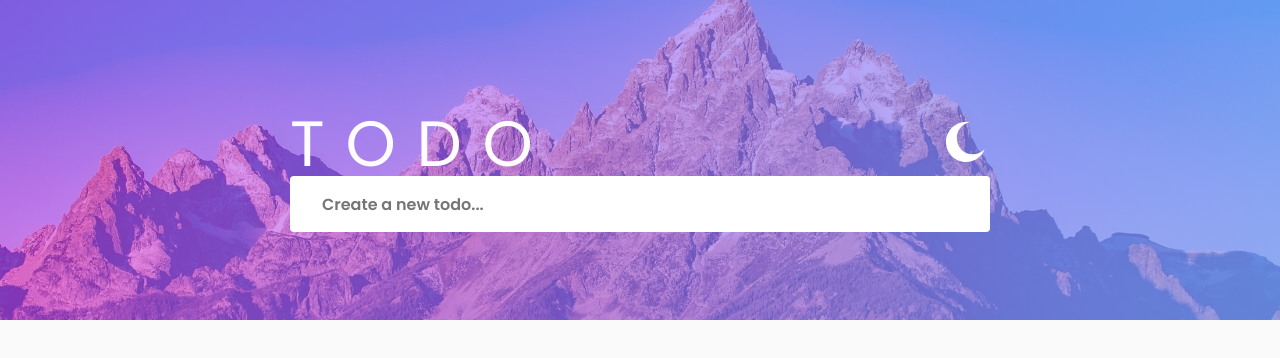
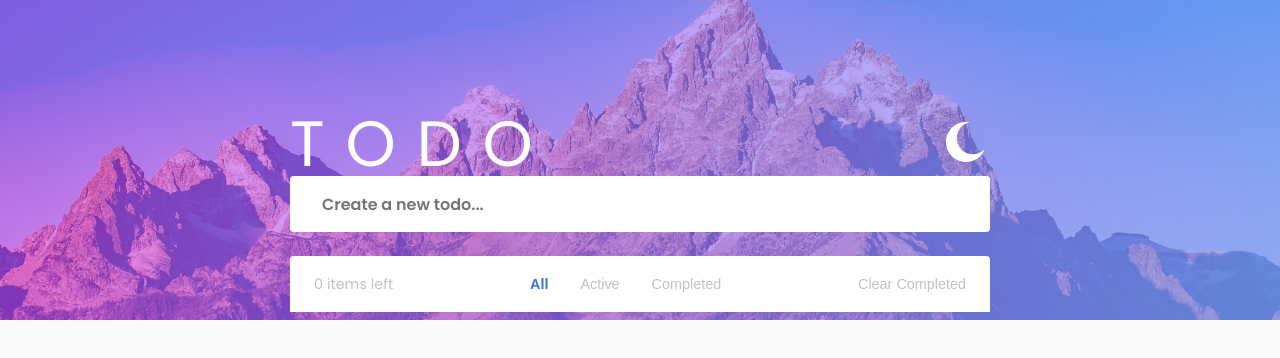
Before and after one commit to ericksilvadev/todo-list-2.0, a React (Vite) app: page / in a window 1280 px wide. Shown: the top 358 px of the page. Built offline with nearby package versions, Linux system fonts and the light colour scheme.

Commit message:
tasks filter and finish task options

```diff
--- a/src/components/Task.tsx
+++ b/src/components/Task.tsx
@@ -1,4 +1,6 @@
+import React, { useContext } from 'react';
 import { Draggable } from 'react-beautiful-dnd';
+import { TasksContext } from '../context/tasks';
 
 import checkIcon from '../images/icon-check.svg';
 import crossIcon from '../images/icon-cross.svg';
@@ -11,6 +13,24 @@ interface ITask {
 }
 
 const Task: React.FC<ITask> = ({ task, taskId, completed, index }) => {
+  const { tasks, setTasks } = useContext(TasksContext);
+
+  const handleComplete = () => {
+    const taskIndex = tasks.findIndex((task) => task.taskId === taskId);
+    console.log(tasks[0].taskId);
+    console.log(taskId);
+
+    console.log(tasks);
+
+    const { task, taskId: id, completed } = tasks[taskIndex];
+
+    const updatedTask = { task, taskId, completed: !completed };
+    const updatedTasks = [...tasks];
+
+    updatedTasks.splice(taskIndex, 1, updatedTask);
+    setTasks(updatedTasks);
+  };
+
   return (
     <Draggable draggableId={taskId} index={index} key={taskId}>
       {(provided, { isDragging }) => (
@@ -20,10 +40,11 @@ const Task: React.FC<ITask> = ({ task, taskId, completed, index }) => {
           {...provided.dragHandleProps}
           ref={provided.innerRef}
         >
-          <div>
+          <div className={completed ? 'completed' : ''}>
             <button
               type="button"
               className={completed ? 'complete-switch completed' : 'complete-switch'}
+              onClick={handleComplete}
             >
               {completed && <img src={checkIcon} alt="Check" />}
             </button>
--- a/src/components/TaskList.tsx
+++ b/src/components/TaskList.tsx
@@ -1,4 +1,4 @@
-import { useContext } from 'react';
+import { useContext, useEffect, useState } from 'react';
 import { TasksContext } from '../context/tasks';
 import { DragDropContext, Droppable } from 'react-beautiful-dnd';
 import Task from './Task';
@@ -11,6 +11,23 @@ interface ITask {
 
 const TaskList = () => {
   const { tasks, setTasks } = useContext(TasksContext);
+  const [filter, setFilter] = useState('all');
+  const [filteredTasks, setFilteredTasks] = useState([...tasks]);
+
+  useEffect(() => {
+    if (filter === 'all') setFilteredTasks([...tasks]);
+    if (filter === 'active') {
+      setFilteredTasks(tasks.filter((task) => !task.completed));
+    }
+    if (filter === 'completed') {
+      setFilteredTasks(tasks.filter((task) => task.completed));
+    }
+  }, [filter, tasks]);
+
+  const handleClearCompleted = () => {
+    const clearTasks = tasks.filter((task) => !task.completed);
+    setTasks([...clearTasks]);
+  };
 
   const onDragEnd = (result: any) => {
     const { destination, source, draggableId } = result;
@@ -32,10 +49,39 @@ const TaskList = () => {
 
   return (
     <DragDropContext onDragEnd={(result) => onDragEnd(result)}>
+      <div className="filter-tasks">
+        <p className="tasks-left">{tasks.filter((task) => !task.completed).length} items left</p>
+        <div className="filter-buttons">
+          <button
+            type="button"
+            className={filter === 'all' ? 'selected' : ''}
+            onClick={() => setFilter('all')}
+          >
+            All
+          </button>
+          <button
+            type="button"
+            className={filter === 'active' ? 'selected' : ''}
+            onClick={() => setFilter('active')}
+          >
+            Active
+          </button>
+          <button
+            type="button"
+            className={filter === 'completed' ? 'selected' : ''}
+            onClick={() => setFilter('completed')}
+          >
+            Completed
+          </button>
+        </div>
+        <button type="button" className="clear-btn" onClick={handleClearCompleted}>
+          Clear Completed
+        </button>
+      </div>
       <Droppable droppableId="task-list-droppable">
         {(provided) => (
           <ul {...provided.droppableProps} ref={provided.innerRef} className="task-list">
-            {tasks.map(({ task, taskId, completed }, index) => (
+            {filteredTasks.map(({ task, taskId, completed }, index) => (
               <Task task={task} taskId={taskId} completed={completed} index={index} />
             ))}
             {provided.placeholder}
--- a/src/styles/base.scss
+++ b/src/styles/base.scss
@@ -6,6 +6,7 @@ body {
   --gradient-pink: #d745ff98;
   --gradient-blue: #809cffc4;
   --border: #e6e5ea;
+  --text-lighter: #4c4b5959;
 }
 
 body[theme='dark'] {
@@ -16,6 +17,7 @@ body[theme='dark'] {
   --gradient-pink: #d220ffa6;
   --gradient-blue: #426afcc0;
   --border: #37394e;
+  --text-lighter: #c8cae35e;
   transition: 0.2s;
 }
 
@@ -26,6 +28,7 @@ $box: var(--box);
 $gradient-pink: var(--gradient-pink);
 $gradient-blue: var(--gradient-blue);
 $border: var(--border);
+$text-lighter: var(--text-lighter);
 
 * {
   margin: 0;
--- a/src/styles/tasks.scss
+++ b/src/styles/tasks.scss
@@ -3,6 +3,50 @@
   width: 700px;
   position: relative;
   z-index: 2;
+
+  .filter-tasks {
+    display: flex;
+    justify-content: space-between;
+    align-items: center;
+    height: 3.5rem;
+    padding: 0 1.5rem;
+
+    background: $box;
+    margin-top: 1.5rem;
+    border-radius: 4px 4px 0 0;
+
+    .tasks-left {
+      color: $text-lighter;
+      font-size: 0.9rem;
+    }
+
+    button {
+      background: none;
+      border: none;
+      color: $text-lighter;
+      transition: 0.2s;
+      font-size: 0.9rem;
+      cursor: pointer;
+
+      &:hover {
+        color: $text;
+      }
+
+      &.selected {
+        color: #4071ce;
+        font-weight: 600;
+      }
+    }
+    .filter-buttons {
+      display: flex;
+      justify-content: space-between;
+      align-items: center;
+
+      button {
+        margin: 0 1rem;
+      }
+    }
+  }
 
   .new-task {
     width: 100%;
@@ -21,26 +65,19 @@
 
   .task-list {
     width: 100%;
-    margin-top: 1.5rem;
 
     li {
       background: $box;
       height: 3.5rem;
-      border-bottom: 1px solid $border;
+      border-top: 1px solid $border;
       padding: 0 1.3rem;
-      // transition: border background-color 0.2s ease;
 
       display: flex;
       align-items: center;
       justify-content: space-between;
 
-      &:first-child {
-        border-radius: 4px 4px 0 0;
-      }
-
       &:last-child {
         border-radius: 0 0 4px 4px;
-        // border: none;
       }
 
       &.dragging {
@@ -50,17 +87,35 @@
       div {
         display: flex;
         align-items: center;
+        transition: 0.2s;
+
+        &.completed {
+          text-decoration: line-through;
+          color: $text-lighter;
+        }
       }
 
       .complete-switch {
-        height: 1.3rem;
-        width: 1.3rem;
+        height: 1.5rem;
+        width: 1.5rem;
         border: 1px solid $border;
         border-radius: 50%;
         background-color: $box;
         margin-right: 1.3rem;
         cursor: pointer;
-        // transition: 0.2s ease;
+
+        display: flex;
+        align-items: center;
+        justify-content: center;
+
+        img {
+          width: 60%;
+          transform: translate(0.05rem, 0.05rem);
+        }
+
+        &.completed {
+          background: linear-gradient(135deg, $gradient-blue, $gradient-pink);
+        }
       }
 
       .delete-task {
```
